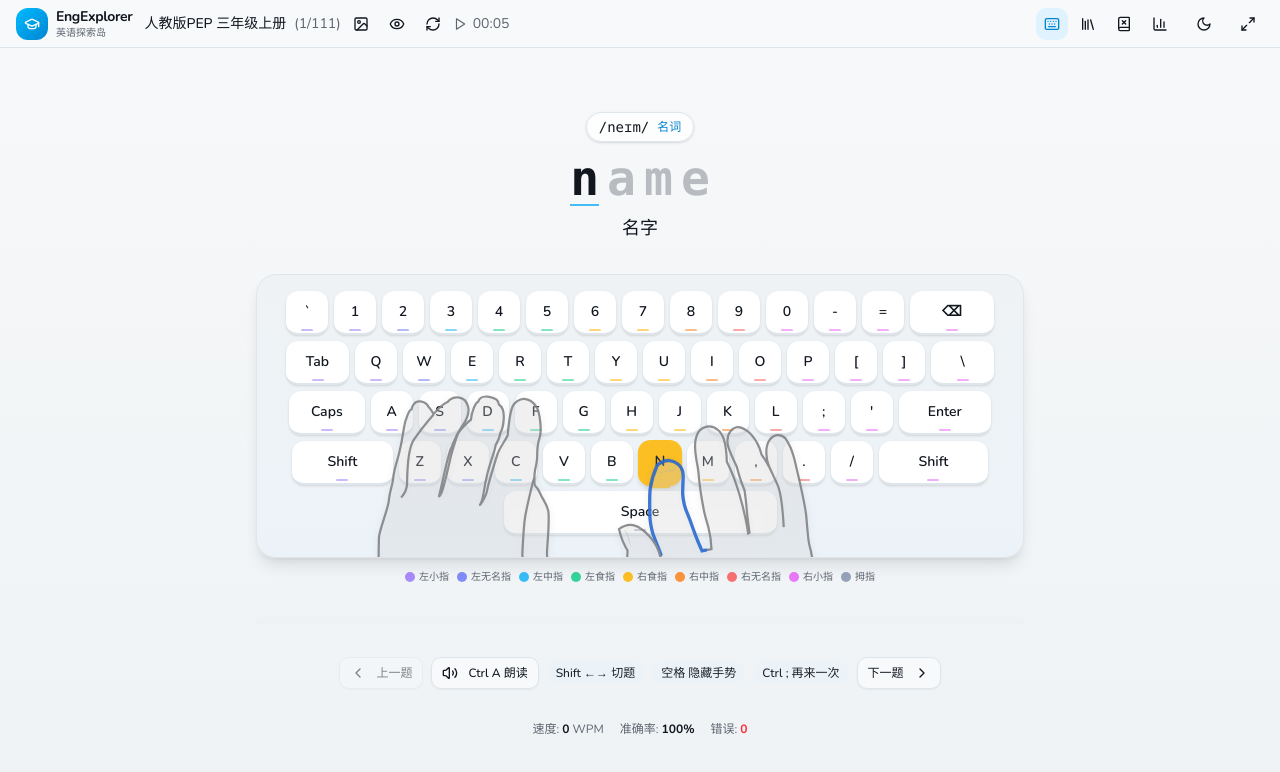
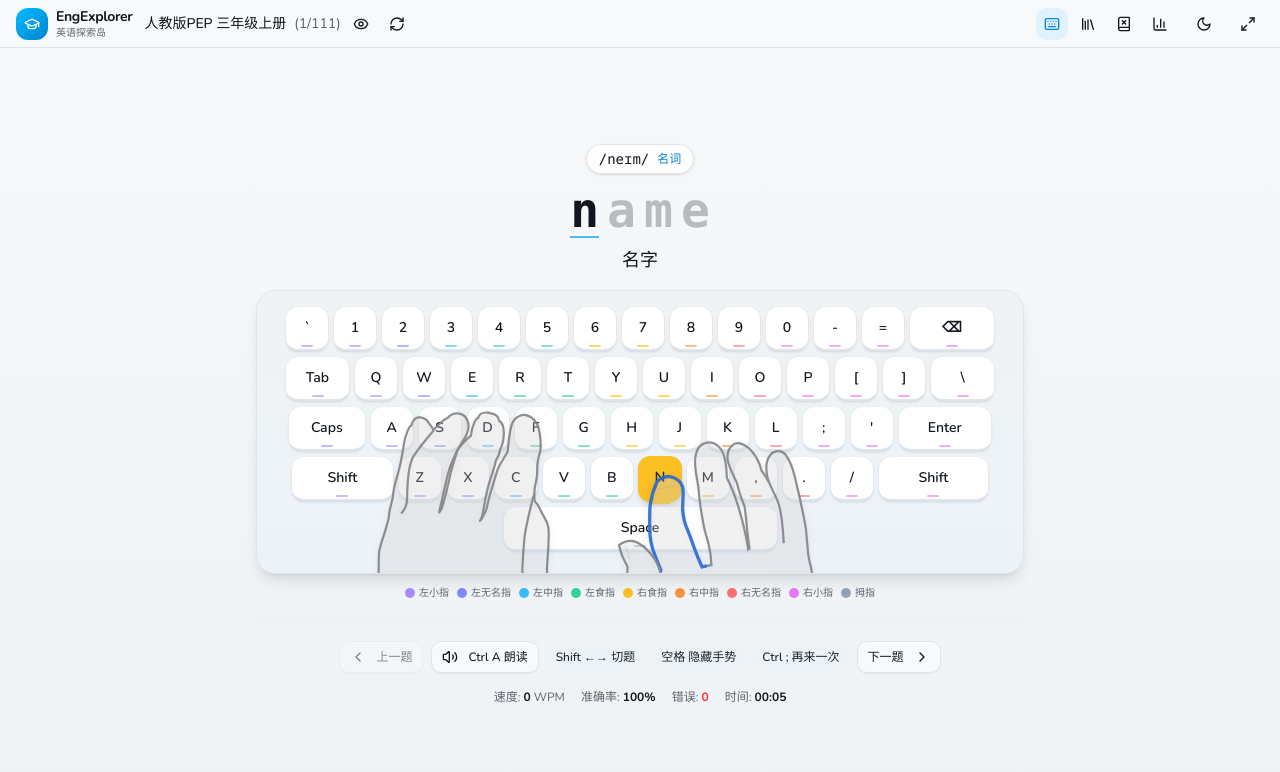
Before and after one commit to lingting-only/yingyuleyuan, a Next.js app: page / in a window 1280 px wide. Shown: the top 772 px of the page. Built offline with nearby package versions, Linux system fonts and the light colour scheme.

Commit message:
修改打字面板样式

```diff
--- a/src/app/page.tsx
+++ b/src/app/page.tsx
@@ -610,7 +610,8 @@ export default function HomePage() {
           <span className="hidden md:inline">退出错题</span>
         </Button>
       )}
-      <Tooltip>
+      <div className="hidden">
+        <Tooltip>
         <TooltipTrigger asChild>
           <Button variant="ghost" size="icon-sm" onClick={() => setShowImage(!showImage)}>
             {showImage ? <ImageIcon className="w-4 h-4" /> : <ImageOff className="w-4 h-4" />}
@@ -619,6 +620,7 @@ export default function HomePage() {
         </TooltipTrigger>
         <TooltipContent side="bottom">{showImage ? '隐藏图片' : '显示图片'}</TooltipContent>
       </Tooltip>
+      </div>
       <Tooltip>
         <TooltipTrigger asChild>
           <Button
@@ -644,10 +646,6 @@ export default function HomePage() {
         </TooltipTrigger>
         <TooltipContent side="bottom">重置进度</TooltipContent>
       </Tooltip>
-      <div className="flex items-center gap-1.5 text-sm text-muted-foreground shrink-0">
-        <Play className="w-3.5 h-3.5" />
-        {formatTime(timer)}
-      </div>
       {/* 移动端补充：全屏与主题切换（桌面端由 TopBar 固定提供） */}
       <Tooltip>
         <TooltipTrigger asChild>
@@ -685,7 +683,7 @@ export default function HomePage() {
       {/* Secondary Bar（已删除拆句/整句切换，默认整句练习） */}
 
       {/* Main Content：独立滚动区（隐藏滚动条），滚动条不影响顶栏 */}
-      <div className="flex-1 min-h-0 overflow-y-auto scrollbar-hidden flex flex-col items-center justify-center px-4 py-6 md:py-10 gap-6 md:gap-8">
+      <div className="flex-1 min-h-0 overflow-y-auto scrollbar-hidden flex flex-col items-center justify-center px-4 py-6 md:py-10 gap-3 md:gap-4">
         {/* 单词区（音标/词性 + 单词展示）：暂停时整块遮挡，尺寸与内容一致避免页面跳动 */}
         <div ref={burstRef} className="relative w-full max-w-4xl flex flex-col items-center gap-3">
           {/* 单词信息：音标与词性 */}
@@ -794,6 +792,7 @@ export default function HomePage() {
           <span>速度: <strong className="text-foreground">{wpm}</strong> WPM</span>
           <span>准确率: <strong className="text-foreground">{accuracy}%</strong></span>
           <span>错误: <strong className="text-red-500">{errors}</strong></span>
+          <span>时间: <strong className="text-foreground">{formatTime(timer)}</strong></span>
         </div>
       </div>
 
```
